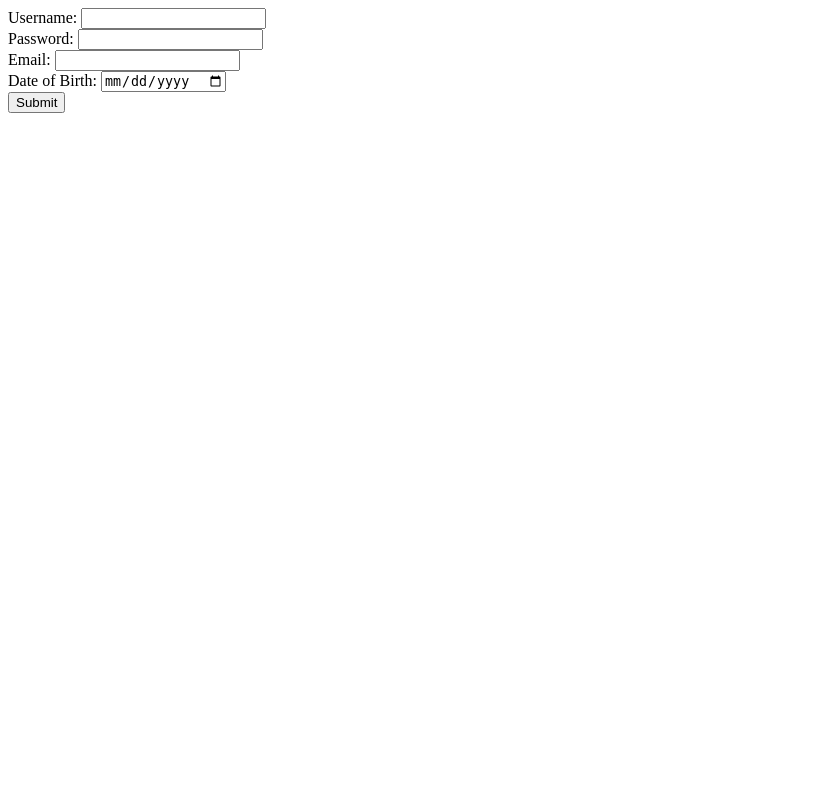
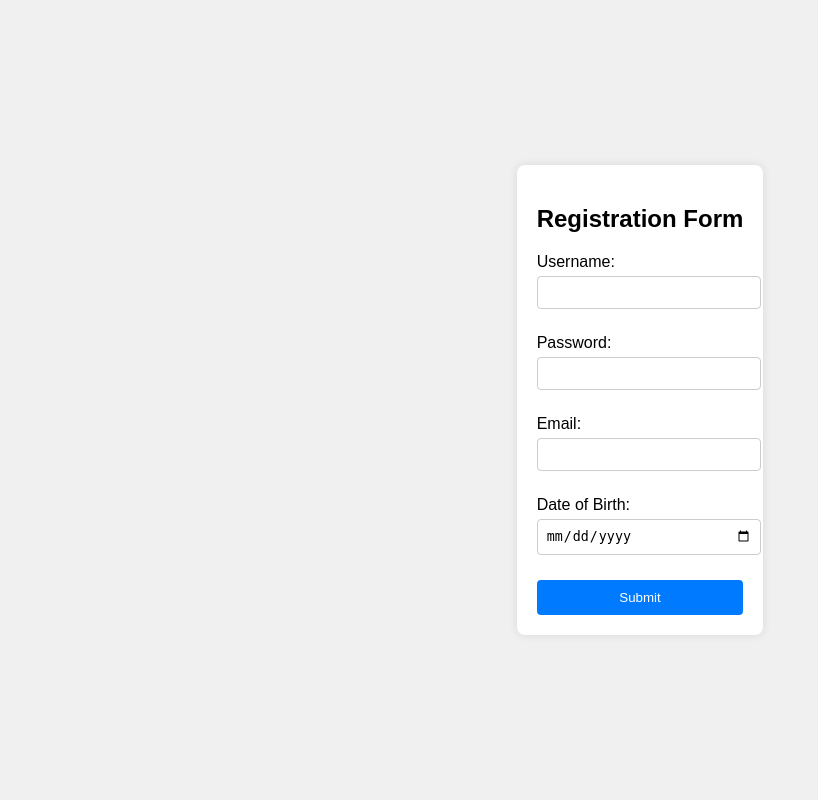
Before and after one commit to ananthudev/Liveliness-Check-Facial-Recognition-for-Fraud-Prevention, a Flask app: page / in a window 1280 px wide. Shown: the whole page, without its empty margins (0-818 px from the left). Run offline with Flask 3, Linux system fonts and the light colour scheme; some libraries are stand-ins or nearby versions.

Commit message:
Registration page linked, database connectivity works

```diff
--- a/templates/form.html
+++ b/templates/form.html
@@ -2,13 +2,76 @@
 <html>
 <head>
     <title>Registration Form</title>
+    <style>
+        body {
+            font-family: Arial, sans-serif;
+            background-color: #f0f0f0;
+            margin: 0;
+            padding: 0;
+            display: flex;
+            justify-content: center;
+            align-items: center;
+            height: 100vh;
+        }
+        form {
+            background-color: #ffffff;
+            padding: 20px;
+            border-radius: 8px;
+            box-shadow: 0 0 10px rgba(0, 0, 0, 0.1);
+        }
+        h2 {
+            text-align: center;
+        }
+        div.form-item {
+            margin-bottom: 15px;
+        }
+        label {
+            display: block;
+            margin-bottom: 5px;
+        }
+        input[type="text"],
+        input[type="password"],
+        input[type="email"],
+        input[type="date"] {
+            width: 100%;
+            padding: 8px;
+            margin-bottom: 10px;
+            border: 1px solid #ccc;
+            border-radius: 4px;
+        }
+        input[type="submit"] {
+            width: 100%;
+            padding: 10px;
+            border: none;
+            border-radius: 4px;
+            color: white;
+            background-color: #007bff;
+            cursor: pointer;
+        }
+        input[type="submit"]:hover {
+            background-color: #0056b3;
+        }
+    </style>
 </head>
 <body>
     <form action="/login/" method="post">
-        Username: <input type="text" name="username"><br>
-        Password: <input type="password" name="password"><br>
-        Email: <input type="email" name="email"><br>
-        Date of Birth: <input type="date" name="dob"><br>
+        <h2>Registration Form</h2>
+        <div class="form-item">
+            <label for="username">Username:</label>
+            <input type="text" id="username" name="username">
+        </div>
+        <div class="form-item">
+            <label for="password">Password:</label>
+            <input type="password" id="password" name="password">
+        </div>
+        <div class="form-item">
+            <label for="email">Email:</label>
+            <input type="email" id="email" name="email">
+        </div>
+        <div class="form-item">
+            <label for="dob">Date of Birth:</label>
+            <input type="date" id="dob" name="dob">
+        </div>
         <input type="submit" value="Submit">
     </form>
 </body>
```
Also changed, not shown: templates/login.html (+49 -1 lines).
